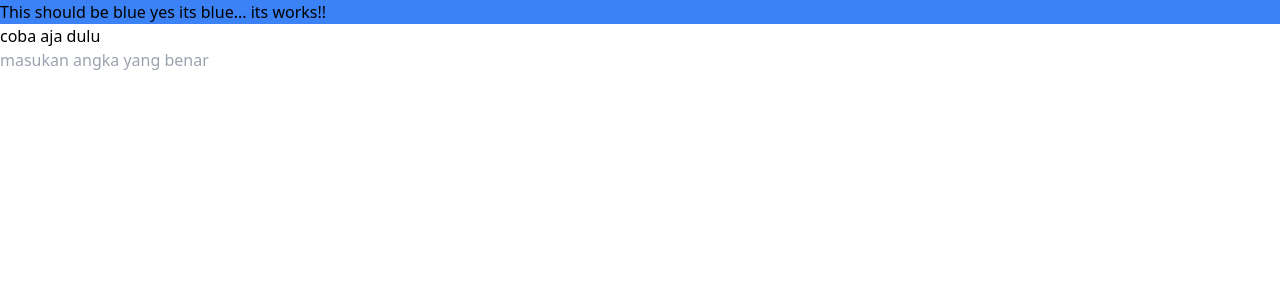
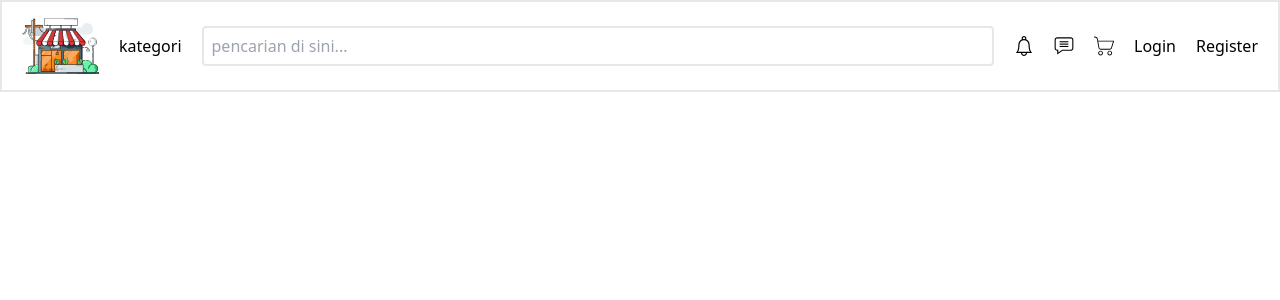
Before and after one commit to MujiRahman/frontend-toserba, a React (Create React App) app: page / in a window 1280 px wide. Shown: the top 300 px of the page. Built offline with nearby package versions, Linux system fonts and the light colour scheme.

Commit message:
membuat header

```diff
--- a/package.json
+++ b/package.json
@@ -10,9 +10,14 @@
     "@types/node": "^12.19.16",
     "@types/react": "^17.0.1",
     "@types/react-dom": "^17.0.0",
+    "axios": "^0.21.1",
     "react": "^17.0.1",
+    "react-confirm-alert": "^2.7.0",
     "react-dom": "^17.0.1",
+    "react-router-dom": "^5.2.0",
     "react-scripts": "4.0.2",
+    "redux": "^4.0.5",
+    "redux-thunk": "^2.3.0",
     "typescript": "^4.1.3",
     "web-vitals": "^1.1.0"
   },
--- /dev/null
+++ b/src/assets/index.ts
@@ -0,0 +1,19 @@
+// dari Icon
+import bell from './icon/bell.svg';
+import discord from './icon/discord.svg';
+import facebook from './icon/facebook.svg';
+import github from './icon/github.svg';
+import instagram from './icon/instagram.svg';
+import hum from './icon/menu.svg';
+import messege from './icon/messege.svg';
+import telegram from './icon/telegram.svg';
+import trolly from './icon/trolly.svg';
+import twitter from './icon/twitter.svg';
+
+// dari image
+import check_out from './image/check_out.svg';
+import login from './image/login.svg';
+import register from './image/register.svg';
+import toko from './image/toko.svg';
+
+export {bell, discord, facebook, github, instagram, hum, messege, telegram, trolly, twitter, check_out, login, register, toko};
--- a/src/components/atoms/input/index.tsx
+++ b/src/components/atoms/input/index.tsx
@@ -10,7 +10,6 @@ export interface input{
 const Input: React.FC<input> = ({label, placeholder, type, className}) => {
     return (
         <div>
-            <p className="font-normal m-0 mb-2" >{label}</p>
             <input className={className} type={type} placeholder={placeholder}/>
         </div>
     )
--- /dev/null
+++ b/src/components/moleculs/header/index.tsx
@@ -0,0 +1,24 @@
+import React from 'react'
+import { bell, messege, toko, trolly } from '../../../assets';
+// import Input from '../../atoms/input';
+
+interface Props{
+
+}
+
+export const Header: React.FC<Props> = () => {
+    return (
+        <div className="flex items-center p-4 px-5 border-2">
+            <img src={toko} alt="gambar toko" className="w-17 h-14 mr-5"/>
+            <p className="from-green-400">kategori</p>
+            <input type="text" name="search" id="search" placeholder="pencarian di sini..." className="w-full h-10  border-2 rounded p-2 px-2 ml-5"/>
+            <img src={bell} alt="bell" className="w-5 h-5 ml-5"/>
+            <img src={messege} alt="bell" className="w-5 h-5 ml-5"/>
+            <img src={trolly} alt="bell" className="w-5 h-5 ml-5"/>
+            <div className="flex ml-5">
+                <button >Login</button>
+                <button className="ml-5">Register</button>
+            </div>
+        </div>
+    );
+}
--- a/src/pages/App.tsx
+++ b/src/pages/App.tsx
@@ -1,14 +1,12 @@
 import React from 'react';
+// import { toko } from '../assets';
+import { Header } from '../components/moleculs/header';
 // import './App.css';
 
 function App() {
   return (
     <div>
-      <div className="bg-blue-500">
-        This should be blue yes its blue... its works!!
-      </div>
-      <p>coba aja dulu</p>
-      <input type="text" placeholder="masukan angka yang benar" className="w-full"/>
+      <Header/>
     </div>
   );
 }
```
Also changed, not shown: 1 other file (tests, documents, lock files or other folders).
